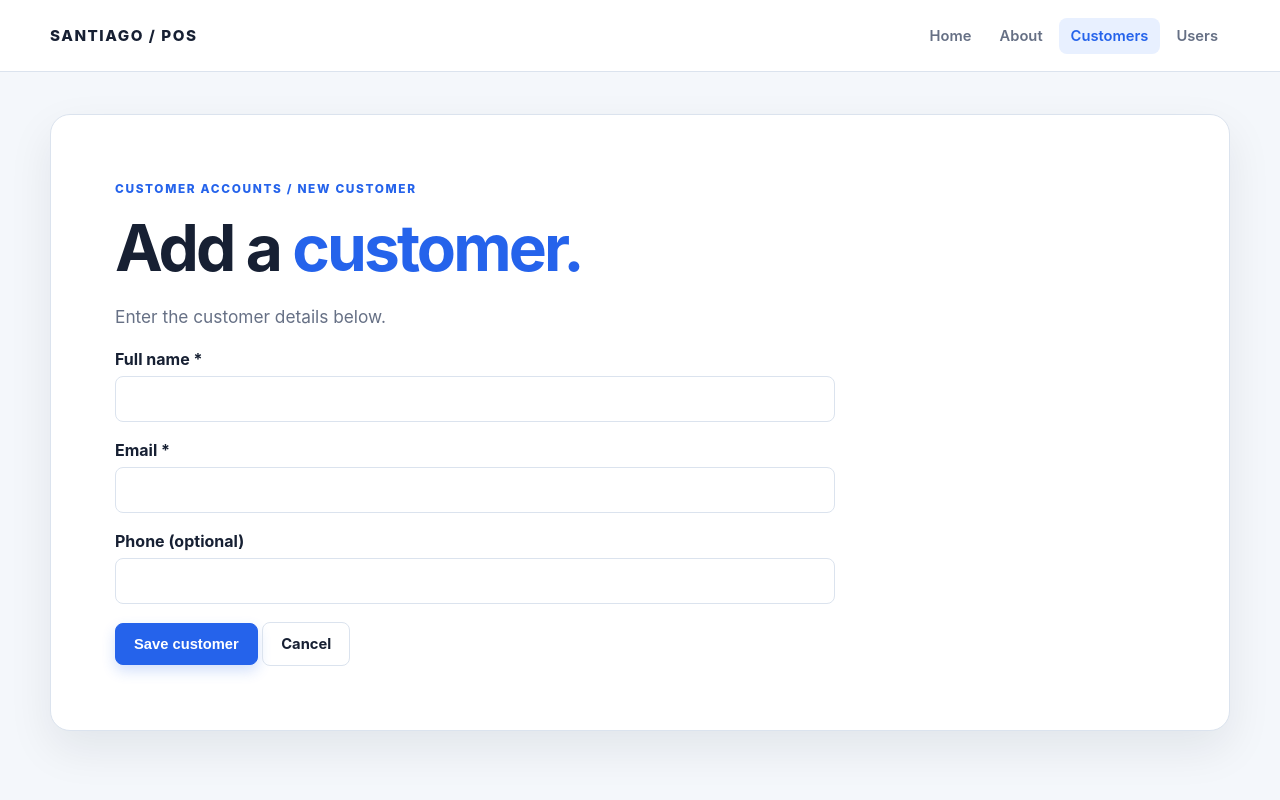
After one commit to chadwin25/santiago, a CodeIgniter 4 app: the page made by tfa3/app/Views/customer_form.php in a window 1280 px wide. The commit adds this page. Run offline with PHP 8.4 and a stand-in for CodeIgniter, Linux system fonts and the light colour scheme; the template is opened without the code that fills it, so the values that code supplies are empty; some libraries are stand-ins or nearby versions.

Commit message:
Add customer creation form with validation

```diff
--- a/tfa3/app/Config/Routes.php
+++ b/tfa3/app/Config/Routes.php
@@ -6,4 +6,6 @@ use CodeIgniter\Router\RouteCollection;
 $routes->get('/', 'Pages::landing');
 $routes->get('/about', 'Pages::about');
 $routes->get('/customers', 'Customers::index');
+$routes->get('/customers/new', 'Customers::newCustomer');
+$routes->post('/customers/create', 'Customers::create');
 $routes->get('/users', 'Users::index');
--- /dev/null
+++ b/tfa3/app/Views/customer_form.php
@@ -0,0 +1,82 @@
+<!DOCTYPE html>
+<html lang="en">
+<head>
+    <meta charset="UTF-8">
+    <meta name="viewport" content="width=device-width, initial-scale=1.0">
+    <title>New Customer | Santiago POS</title>
+    <link rel="stylesheet" href="<?= base_url('style.css') ?>">
+</head>
+<body>
+
+    <nav>
+        <a class="site-brand" href="<?= base_url() ?>">SANTIAGO / POS</a>
+
+        <div class="nav-links">
+            <a href="<?= base_url() ?>">Home</a>
+            <a href="<?= base_url('about') ?>">About</a>
+            <a href="<?= base_url('customers') ?>" aria-current="page">Customers</a>
+            <a href="<?= base_url('users') ?>">Users</a>
+        </div>
+    </nav>
+
+    <main class="container">
+        <p class="eyebrow">Customer accounts / New customer</p>
+        <h1>Add a <span class="accent-text">customer.</span></h1>
+        <p class="lead">Enter the customer details below.</p>
+
+        <form class="form-card" method="post" action="<?= base_url('customers/create') ?>">
+            <?= csrf_field() ?>
+
+            <div class="form-field">
+                <label for="full_name">Full name <span aria-hidden="true">*</span></label>
+                <input
+                    type="text"
+                    id="full_name"
+                    name="full_name"
+                    maxlength="100"
+                    value="<?= esc(old('full_name') ?? '') ?>"
+                    required
+                    aria-invalid="<?= isset($validationErrors['full_name']) ? 'true' : 'false' ?>"
+                >
+                <?php if (isset($validationErrors['full_name'])): ?>
+                    <p class="form-error"><?= esc($validationErrors['full_name']) ?></p>
+                <?php endif; ?>
+            </div>
+
+            <div class="form-field">
+                <label for="email">Email <span aria-hidden="true">*</span></label>
+                <input
+                    type="email"
+                    id="email"
+                    name="email"
+                    maxlength="100"
+                    value="<?= esc(old('email') ?? '') ?>"
+                    required
+                    aria-invalid="<?= isset($validationErrors['email']) ? 'true' : 'false' ?>"
+                >
+                <?php if (isset($validationErrors['email'])): ?>
+                    <p class="form-error"><?= esc($validationErrors['email']) ?></p>
+                <?php endif; ?>
+            </div>
+
+            <div class="form-field">
+                <label for="phone">Phone (optional)</label>
+                <input
+                    type="text"
+                    id="phone"
+                    name="phone"
+                    maxlength="20"
+                    value="<?= esc(old('phone') ?? '') ?>"
+                >
+                <?php if (isset($validationErrors['phone'])): ?>
+                    <p class="form-error"><?= esc($validationErrors['phone']) ?></p>
+                <?php endif; ?>
+            </div>
+
+            <button class="button button-primary" type="submit">Save customer</button>
+            <a class="button" href="<?= base_url('customers') ?>">Cancel</a>
+        </form>
+    </main>
+
+</body>
+</html>
--- a/tfa3/public/style.css
+++ b/tfa3/public/style.css
@@ -306,3 +306,52 @@ p { color: var(--muted); line-height: 1.7; }
         animation-duration: 0.01ms !important;
     }
 }
+
+.form-card {
+    max-width: 720px;
+}
+
+.form-field {
+    margin-bottom: 18px;
+}
+
+.form-field label {
+    display: block;
+    margin-bottom: 7px;
+    color: var(--text);
+    font-weight: 700;
+}
+
+.form-field input {
+    box-sizing: border-box;
+    width: 100%;
+    padding: 12px 14px;
+    border: 1px solid var(--border);
+    border-radius: 8px;
+    background: var(--surface);
+    color: var(--text);
+    font: inherit;
+}
+
+.form-field input:focus {
+    border-color: var(--primary);
+    outline: 3px solid rgba(37, 99, 235, 0.15);
+}
+
+.form-error {
+    margin: 6px 0 0;
+    color: #b42318;
+    font-size: 0.9rem;
+}
+
+.form-alert {
+    margin-bottom: 16px;
+    padding: 14px 16px;
+    border-radius: 10px;
+}
+
+.form-alert-success {
+    border: 1px solid #b7e4c7;
+    background: #f1fbf4;
+    color: #17663a;
+}
```
Also changed, not shown: tfa3/app/Controllers/Customers.php (+46 -0 lines), tfa3/app/Models/CustomerModel.php (+7 -0 lines), tfa3/app/Views/customers.php (+13 -1 lines).
